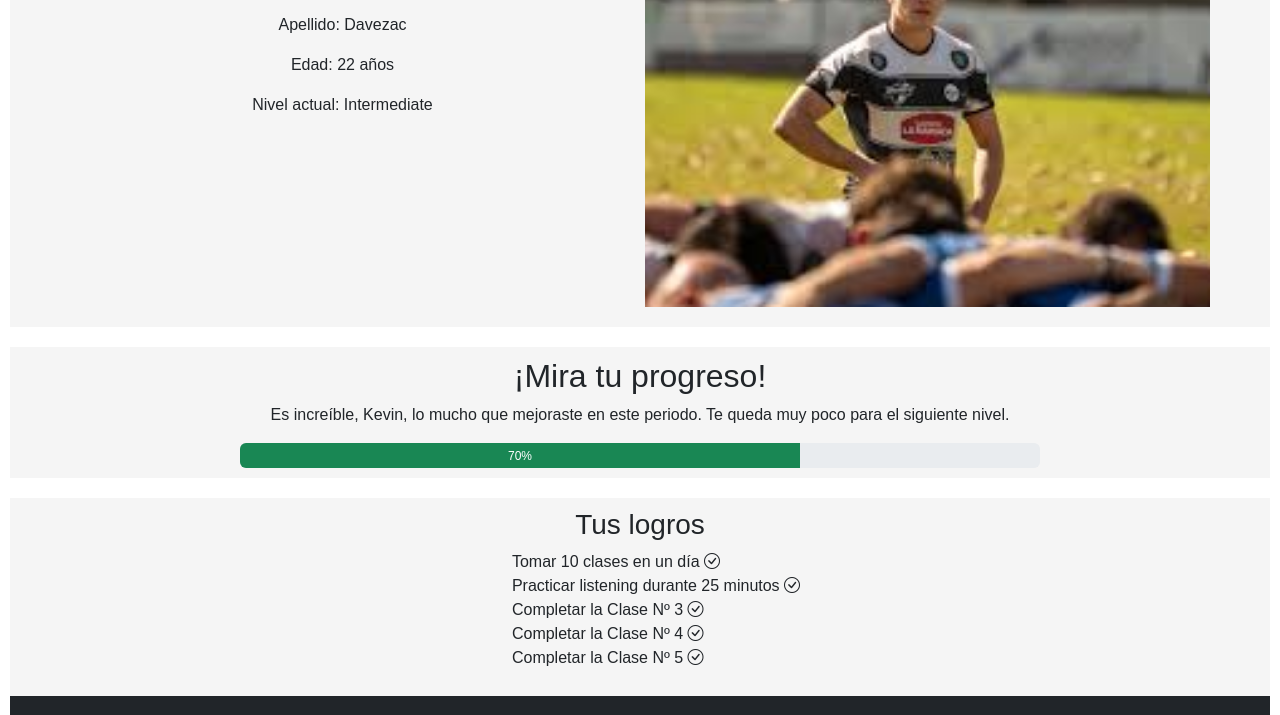
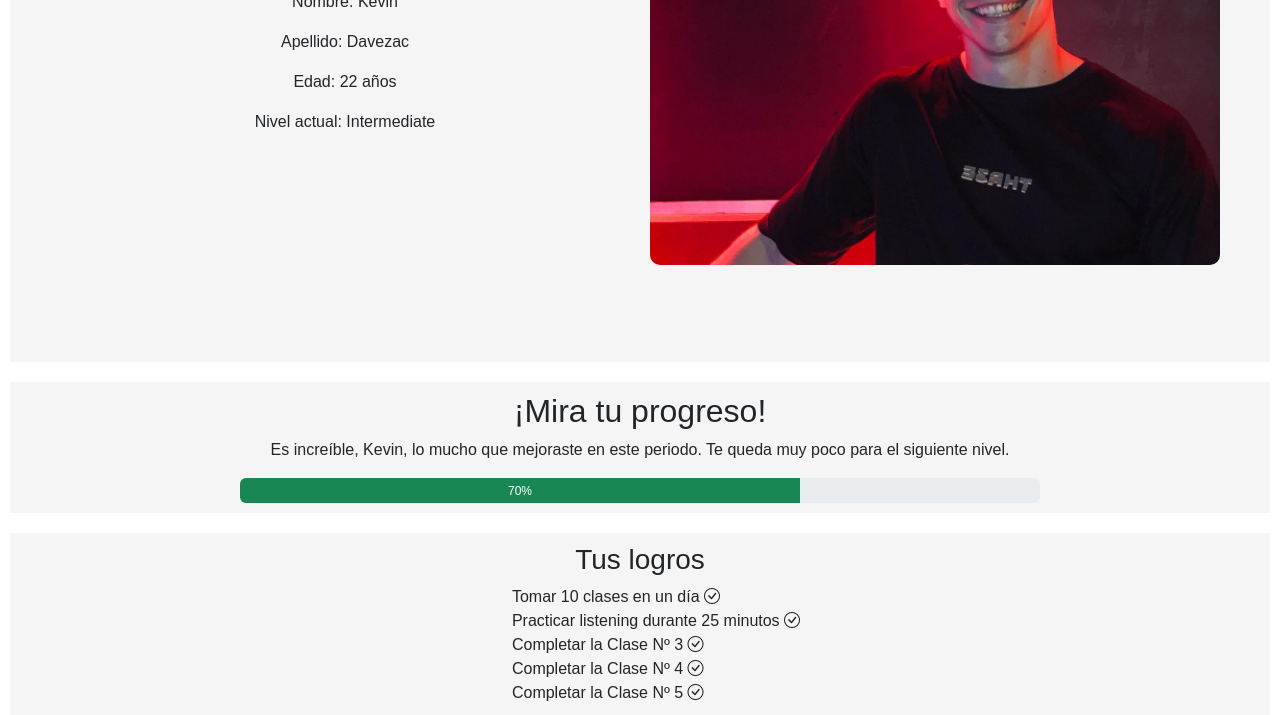
Before and after one commit to kevindavezac1/LanguageOK, a website: page pages/mi-perfil.html in a window 1280 px wide. Shown: the part 385-1100 px from the top of the page. Drawn offline with nearby package versions, Linux system fonts and the light colour scheme.

Commit message:
Entrega final

```diff
--- a/pages/mi-perfil.html
+++ b/pages/mi-perfil.html
@@ -83,8 +83,9 @@
         </div>
         <div class="image-container">
           <!-- Imagen de perfil -->
-          <img src="../img/img-mi-perfil.jpg" alt="Imagen de perfil" />
+          <img src="../img/img-perfil-min.png" alt="Imagen de perfil"/>
         </div>
+
       </section>
 
       <!-- Sección de progreso -->
--- a/scss/components/_containers.scss
+++ b/scss/components/_containers.scss
@@ -1,8 +1,7 @@
 @import "variables";
 @import "mixins";
 
-// Estilos para los contenedores
-.container-index,
+// Estilos para los contenedores generales
 .container-cursos,
 .container-forma-enseñar,
 .container-logros,
@@ -14,6 +13,15 @@
   margin-top: 20px;
   padding: 10px 0;
   background-color: $bg-color;
+}
+
+.container-index{
+  @include center-flex;
+  flex-direction: column;
+  margin-top: 20px;
+  padding: 10px 0;
+  background-color: $bg-color;
+  height: 80vh;
 }
 
 // Estilos para los videos
@@ -35,6 +43,15 @@
   }
 }
 
+// Estilos para el perfil
+.container-perfil {
+  display: flex;
+  flex-direction: column;
+  align-items: center;
+  padding: 20px;
+  background-color: $bg-color;
+}
+
 // Ajustes responsivos para .image-container y sus imágenes
 .image-container {
   width: 100%;
@@ -46,14 +63,26 @@
     height: auto;
     display: block;
     margin: 0 auto;
+    border-radius: 10px;
   }
+}
+
+// Estilos para el contenedor "Nosotros"
+.container-nosotros {
+  width: 100%;
+  padding: 20px;
+}
+
+// Estilos para el contenedor de testimonios
+.testimonios {
+  width: 100%;
+  padding: 20px;
 }
 
 // Estilos para pantallas pequeñas (sm)
 @include respond-to(sm) {
-  .image-container {
-    width: 100%;
-    padding: 10px;
+  .container-perfil {
+    flex-direction: column;
   }
 
   .image-container img {
@@ -64,23 +93,78 @@
 
 // Estilos para pantallas medianas (md)
 @include respond-to(md) {
+  .container-perfil {
+    display: flex;
+    flex-direction: column;
+    align-items: center;
+    padding: 20px;
+  }
+
+  .image-container {
+    padding: 0;
+    margin-top: 20px;
+  }
+
+  .text-container {
+    padding: 0;
+    text-align: center;
+  }
+
   .image-container img {
-    max-width: 100%;
+    max-width: 80%;
     height: auto;
+    border-radius: 10px;
+  }
+
+  .container-nosotros,
+  .testimonios {
+    width: 80%;
+    margin: 0 auto;
+    margin-top: 20px;
+  }
+
+  .curso p {
+    max-width: 50%;
+    margin: 0 auto;
   }
 }
 
 // Estilos para pantallas grandes (lg)
 @include respond-to(lg) {
+  .container-perfil {
+    display: flex;
+    justify-content: space-between;
+    align-items: center;
+    padding: 20px;
+  }
+
   .image-container {
     flex: 1;
-    justify-content: flex-end;
     padding-left: 20px;
+  }
+
+  .text-container {
+    flex: 1;
+    padding-right: 20px;
   }
 
   .image-container img {
     max-width: 100%;
     height: auto;
+    border-radius: 10px;
+  }
+
+  .container-nosotros,
+  .testimonios {
+    width: 60%;
+    margin: 0 auto;
+    margin-top: 20px;
+  }
+
+
+  .curso p {
+    max-width: 50%;
+    margin: 0 auto;
   }
 }
 
--- a/scss/components/_forms.scss
+++ b/scss/components/_forms.scss
@@ -8,6 +8,7 @@
   border-radius: 8px;
   box-shadow: 0 2px 4px rgba(0, 0, 0, 0.1);
   margin-bottom: 20px;
+  margin-top: 20px;
 
   .form-group {
     margin-bottom: 15px;
--- a/scss/components/_login.scss
+++ b/scss/components/_login.scss
@@ -11,7 +11,7 @@ body.body-container {
 }
 
 .login-container {
-  width: 90%;
+  width: 300px;
   max-width: 400px;
   background: rgba(255, 255, 255, 0.8);
   padding: 20px;
```
Also changed, not shown: pages/nosotros.html (+1 -0 lines), css/styles.css, img/img-mi-perfil.jpg (deleted), img/img-perfil-min.png (added), scss/main.scss (line endings or trailing spaces), 1 other file.
